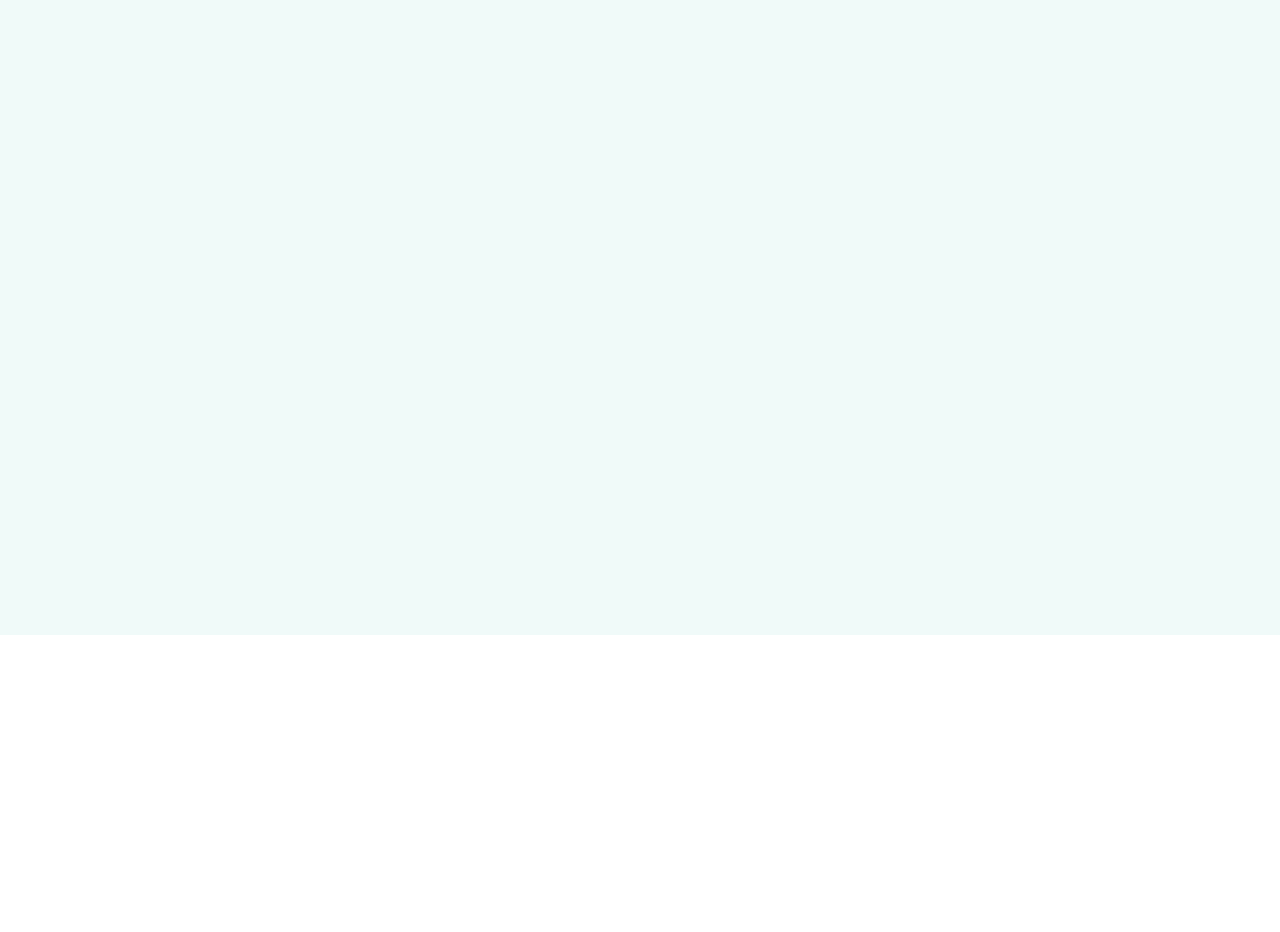
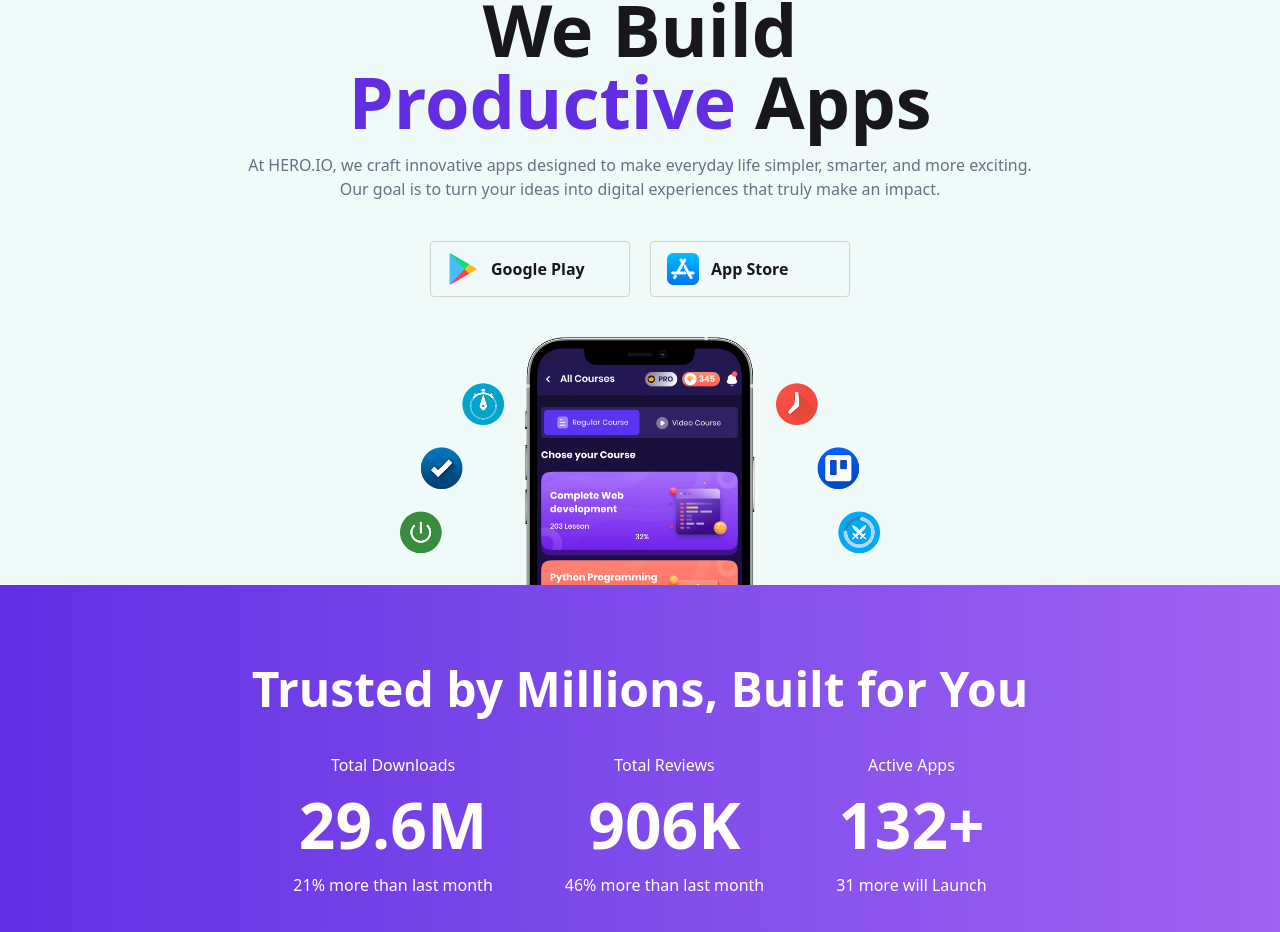
Before and after one commit to tahmid112303/Hero-Apps-using-React-Router, a React (Vite) app: page /home in a window 1280 px wide. Before the commit this address had no page. Shown: the part 165-1097 px from the top of the page. Before the commit the page ends 800 px from the top, so only its background shows below. Built offline with nearby package versions, Linux system fonts and the light colour scheme.

Commit message:
home page work processing

```diff
--- a/src/Components/Footer.jsx
+++ b/src/Components/Footer.jsx
@@ -1,12 +1,26 @@
+
+import { LinkedinIcon, LucideFacebook, Twitter } from 'lucide-react';
 import React from 'react';
 
 const Footer = () => {
     return (
-        <div className='h-45.75 w-full bg-[#001931]'>
-            <div>
+        <div className='h-45.75 w-full bg-[#001931] pt-10 mt-5'>
+            <div className='flex justify-between mx-15'>
+                <div className="flex gap-1.75 items-center">
+                    <img className='h-10 w-10' src="/../assets/logo.png" alt="" />
+                    <span className='font-bold text-white'>HERO.IO</span>
+                </div>
 
+                <div>
+                    <span className='text-white'>Social Links</span>
+                    <div className='flex gap-3'>
+                        <Twitter style={{color: "white", cursor: "pointer"}}></Twitter>
+                        <LinkedinIcon style={{color: "white", cursor: "pointer"}}></LinkedinIcon>
+                        <LucideFacebook style={{color: "white", cursor: "pointer"}}></LucideFacebook>
+                    </div>
+                </div>
             </div>
-
+            <p className='text-white mt-10 text-center'>Copyright © 2025 - All right reserved</p>
         </div>
     );
 };
--- /dev/null
+++ b/src/Components/Home.jsx
@@ -0,0 +1,74 @@
+import React from 'react';
+
+const Home = () => {
+    const visitGooglePlay=()=>{
+        window.open("https://play.google.com/store/games?hl=en","_blank")
+    }
+
+    const visitAppStore=()=>{
+        window.open("https://www.apple.com/app-store/","_blank")
+    }
+    return (
+        <div>
+            <h1 className='text-7xl text-center font-bold mt-20'>We Build <br />
+            <span className='text-[#632EE3]'>Productive</span> Apps</h1>
+
+            <p className='mt-4 text-center text-[#627382]'>At HERO.IO, we craft innovative apps designed to make everyday life simpler, smarter, and more exciting. <br /> Our goal is to turn your ideas into digital experiences that truly make an impact.</p>
+
+            <div className='font-semibold flex justify-center items-center gap-5 mt-10'>
+                <div onClick={visitGooglePlay} className='flex gap-3 items-center p-4 border
+                 border-[#D2D2D2] w-50 h-14 cursor-pointer rounded-sm'>
+
+                    <span><img className='h-8 w-8' src="/../assets/play.png" alt="" /></span>
+
+                    <span>Google Play</span>
+                </div>
+
+                <div onClick={visitAppStore} className='flex gap-3 items-center p-4 border
+                 border-[#D2D2D2] w-50 h-14 cursor-pointer rounded-sm'>
+
+                <span><img className='h-8 w-8' src="/../assets/app-store.png" alt="" /></span>
+
+                <span>App Store</span>
+                </div>
+            </div>
+
+            <div className='mt-10 flex justify-center items-center'>
+                <img className='w-120' src="/../assets/hero.png" alt="" />
+            </div>
+
+            <div className='w-full h-102.5 bg-linear-to-r from-[#632EE3] to-[#9F62F2] pt-20'>
+                <span className='text-white font-bold text-5xl flex justify-center items-center'>
+                   Trusted by Millions, Built for You
+                </span>
+
+                <div className='text-white mt-10 flex justify-center items-center gap-18'>
+                    <div className='flex flex-col items-center'>
+                        <span>Total Downloads</span>
+                        <span className='font-extrabold text-[64px]'>29.6M</span>
+                        <span>21% more than last month</span>
+                    </div>
+
+                    <div className='flex flex-col items-center'>
+                       <span>Total Reviews</span>
+                       <span className='font-extrabold text-[64px]'>906K</span>
+                       <span>46% more than last month</span>
+                    </div>
+
+                    <div className='flex flex-col items-center'>
+                        <span>Active Apps</span>
+                        <span className='font-extrabold text-[64px]'>132+</span>
+                        <span>31 more will Launch</span>
+                    </div>
+                </div>
+            </div>
+
+            <div className='mt-20 mb-10'>
+                <h1 className='font-bold text-5xl text-center'>Trending Apps</h1><br />
+                <p className='text-[#627382] text-center font-bold'>Explore All Trending Apps on the Market developed by us</p>
+            </div>
+        </div>
+    );
+};
+
+export default Home;
--- /dev/null
+++ b/src/Components/NavBar.css
@@ -0,0 +1,4 @@
+#nav a:hover{
+    color: purple;
+
+}
--- a/src/Components/NavBar.jsx
+++ b/src/Components/NavBar.jsx
@@ -1,5 +1,6 @@
 import { Github } from 'lucide-react';
 import React from 'react';
+import './NavBar.css';
 import { NavLink } from 'react-router';
 
 const NavBar = () => {
@@ -15,8 +16,8 @@ const NavBar = () => {
                       <span className='font-bold'>HERO.IO</span>
                    </div>
 
-                   <div className='flex gap-8 font-semibold'>
-                      <NavLink>Home</NavLink>
+                   <div id='nav' className='flex gap-8 font-semibold max-sm:flex-col'>
+                      <NavLink to={"home"}>Home</NavLink>
                       <NavLink>Apps</NavLink>
                       <NavLink>Installation</NavLink>
                    </div>
--- a/src/Components/Root.jsx
+++ b/src/Components/Root.jsx
@@ -1,12 +1,14 @@
 import React from 'react';
 import NavBar from './NavBar';
 import { Outlet } from 'react-router';
+import Footer from './Footer';
 
 const Root = () => {
     return (
         <div>
             <NavBar></NavBar>
             <Outlet></Outlet>
+            <Footer></Footer>
         </div>
     );
 };
--- a/src/main.jsx
+++ b/src/main.jsx
@@ -7,6 +7,7 @@ import './App.jsx'
 import Root from './Components/Root';
 import NavBar from './Components/NavBar';
 import App from './App.jsx';
+import Home from './Components/Home.jsx';
 
 const router=createBrowserRouter([
   {
@@ -14,7 +15,7 @@ const router=createBrowserRouter([
     Component: Root,
     children: [
       { index: true, Component: App },
-      // { path: "settings", Component: Settings },
+      { path: "home", Component: Home}
     ],
   },
 ]);
```
Also changed, not shown: assets/app-store.png (added), assets/play.png (added).
